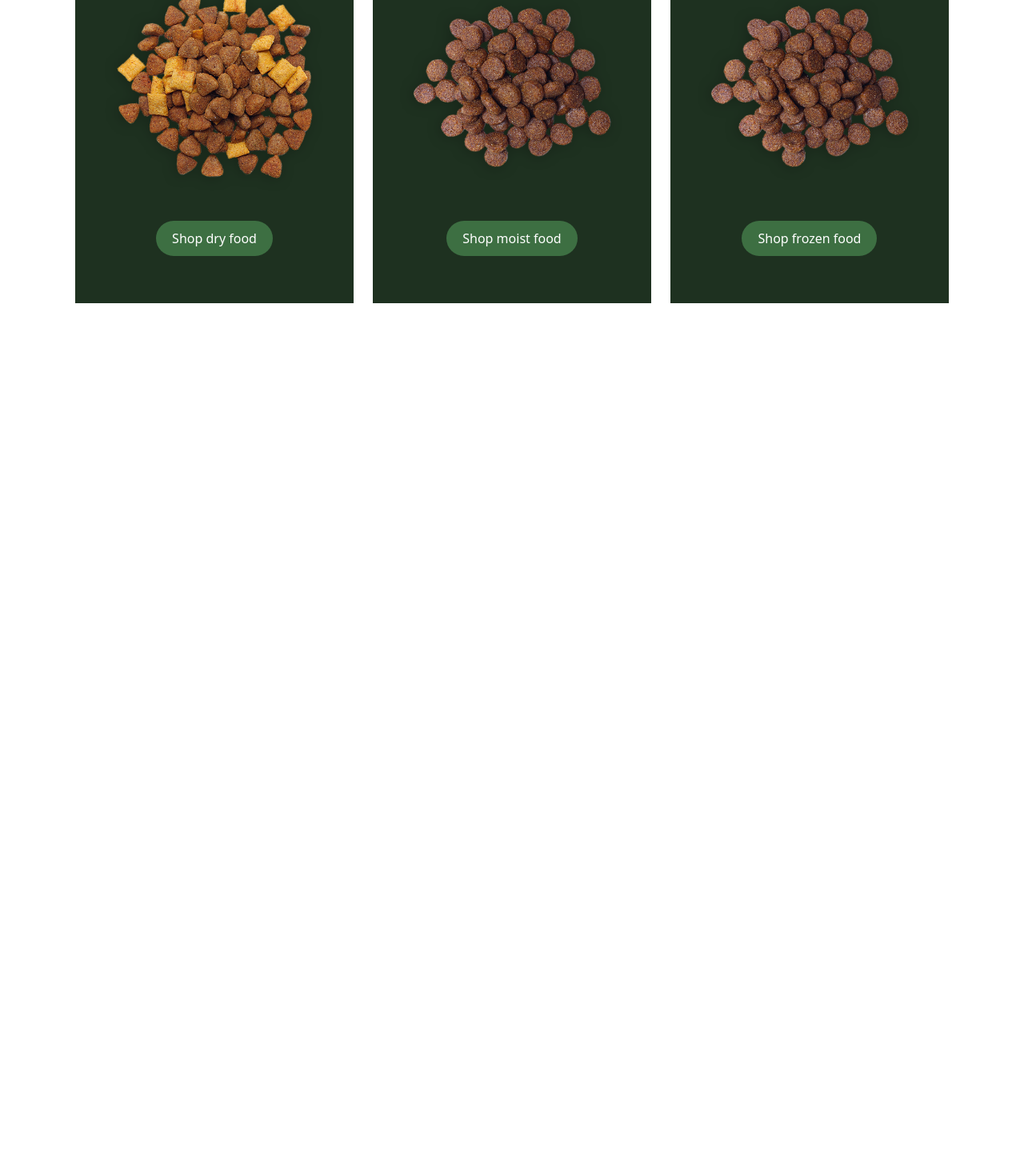
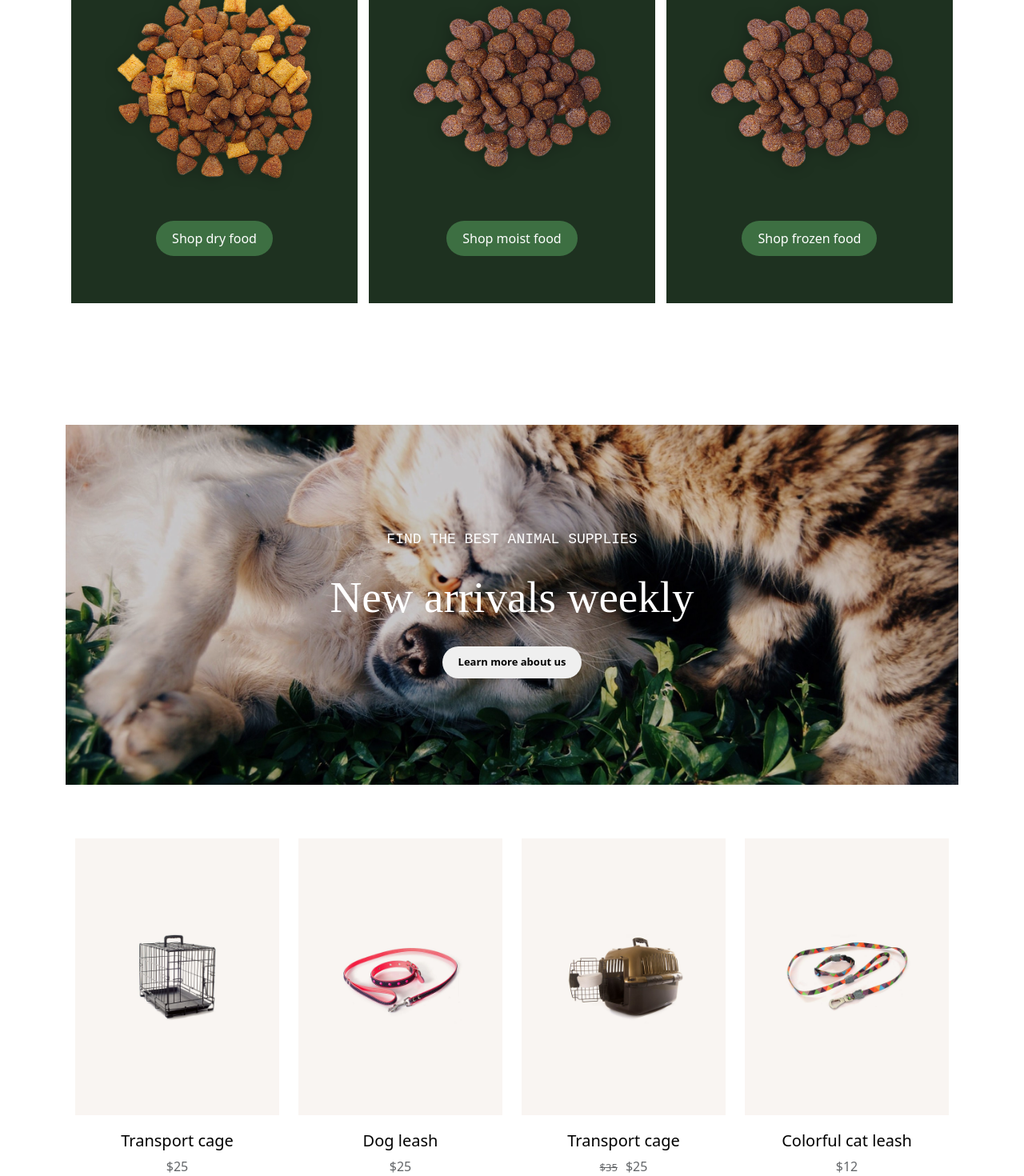
Before and after one commit to Manuell00/proj-html-vuejs, a Vue app: page / in a window 1280 px wide. Shown: the part 2119-3589 px from the top of the page at 80% size. Before the commit the page ends 2500 px from the top, so only its background shows below. Built offline with nearby package versions, Linux system fonts and the light colour scheme.

Commit message:
Modifiche dati e hover

```diff
--- a/src/components/MainCategory.vue
+++ b/src/components/MainCategory.vue
@@ -12,7 +12,7 @@ export default {
 
     components: {
         SingleCardPet,
-        SingleCardFood
+        SingleCardFood,
     },
 
     data() {
@@ -21,10 +21,11 @@ export default {
             charactersListPet: [
                 {
                     id: "1",
-                    src: "../../public/images/product-8.jpg",
+                    src: "../../public/images/product-9.jpg",
                     title: "Bed",
                     quantities: "1",
-                    actualPrice: "$18 - $26"
+                    actualPrice: "$18 - $26",
+                    oldPrice: "$18 - $26"
                 },
                 {
                     id: "2",
@@ -49,6 +50,34 @@ export default {
                     quantities: "6",
                     actualPrice: "$29",
                     oldPrice: "$29"
+                },
+                {
+                    id: "5",
+                    src: "../../public/images/product-21.jpg",
+                    title: "Transport cage",
+                    actualPrice: "$25",
+                    oldPrice: "$25"
+                },
+                {
+                    id: "6",
+                    src: "../../public/images/product-20.jpg",
+                    title: "Dog leash",
+                    actualPrice: "$25",
+                    oldPrice: "$25"
+                },
+                {
+                    id: "7",
+                    src: "../../public/images/product-16.jpg",
+                    title: "Transport cage",
+                    actualPrice: "$25",
+                    oldPrice: "$35"
+                },
+                {
+                    id: "8",
+                    src: "../../public/images/product-11.jpg",
+                    title: "Colorful cat leash",
+                    actualPrice: "$12",
+                    oldPrice: "$12"
                 },
             ],
             charactersListPetFood: [
@@ -89,29 +118,42 @@ export default {
             <div class="title">
                 <h1>Browse by category</h1>
                 <p>Augue purus et, tincidunt condimentum mauris. At nihb retrum mi in. Nisi, vite interdum eleifend,
-                    consequat
-                    nulla rhoncus dictum. Viverra</p>
+                    consequat nulla rhoncus dictum. Viverra</p>
             </div>
 
+            <!-- Inserisco le carte con gli oggetti per gli animali -->
             <div class="cards">
-                <SingleCardPet v-for="character in charactersListPet" :key="character.id" :detailsPet="character" />
+                <SingleCardPet v-for="(character, index) in charactersListPet.slice(0, 4)" :key="character.id"
+                    :detailsPet="character" />
             </div>
 
+            <!-- Inserisco le carte con il mangiare per i cani -->
             <div class="food-cards">
                 <SingleCardFood v-for="character in charactersListPetFood" :key="character.id" :detailsPet="character" />
             </div>
+
+            <!-- Inserisco l'immagine dei nuovi arrivi -->
+            <div class="new-arrivals">
+                <div class="overlay"></div> <!-- Aggiunto div di classe overlay -->
+                <div class="arrivals-text">
+                    <h5>FIND THE BEST ANIMAL SUPPLIES</h5>
+                    <h1>New arrivals weekly</h1>
+                    <button>Learn more about us</button>
+                </div>
+            </div>
+
+            <!-- Inserisco le carte con gli oggetti per gli animali -->
+            <div class="cards">
+                <SingleCardPet v-for="character in charactersListPet.slice(4, 8)" :key="character.id"
+                    :detailsPet="character" />
+            </div>
         </div>
-
     </div>
 </template>
 
-
-
-<!-- STYLE -->
 <style scoped lang="scss">
 @use '../styles/general.scss';
 @use '../styles/partials/_variables.scss' as *;
-
 
 .container-fluid {
     text-align: center;
@@ -152,9 +194,70 @@ export default {
         align-items: center;
         justify-content: center;
         flex-wrap: wrap;
-        gap: 20px;
+        gap: 10px;
         flex-direction: row;
+
     }
 
+    .new-arrivals {
+        margin-top: 150px;
+        width: 100%;
+        height: 450px;
+        position: relative;
+        /* Aggiunto position: relative per creare un contesto di posizionamento per gli elementi figlio */
+        display: flex;
+        align-items: center;
+        justify-content: center;
+        color: white;
+
+        .overlay {
+            position: absolute;
+            top: 0;
+            left: 0;
+            width: 100%;
+            height: 100%;
+            background-image: url(../../public/images/banner-3-2x-scaled.jpg);
+            background-size: cover;
+            background-position: center;
+            filter: brightness(0.8);
+        }
+
+        .arrivals-text {
+            height: 100%;
+            display: flex;
+            align-items: center;
+            flex-direction: column;
+            justify-content: center;
+            gap: 20px;
+            position: relative;
+            z-index: 1;
+
+            h1 {
+                font-size: 55px;
+                font-family: 'Times New Roman', Times, serif;
+            }
+
+            h5 {
+                font-family: monospace;
+                font-size: 18px;
+                font-weight: 500;
+            }
+
+            button {
+                font-size: small;
+                font-weight: 600;
+                padding: 10px 20px;
+                border-radius: 50px;
+                border: 0;
+                transition: background-color 0.5s;
+                transform: 0.5s;
+            }
+
+            button:hover {
+                background-color: #ccc;
+                transform: scale(1.1);
+            }
+        }
+    }
 }
 </style>
--- a/src/components/MainJumbotron.vue
+++ b/src/components/MainJumbotron.vue
@@ -153,13 +153,19 @@ export default {
                 font-family: 'Times New Roman', Times, serif;
             }
 
-
             button {
                 font-size: small;
                 font-weight: 600;
                 padding: 10px 20px;
                 border-radius: 50px;
                 border: 0;
+                transition: background-color 0.5s;
+                transform: 0.5s;
+            }
+
+            button:hover {
+                background-color: #ccc;
+                transform: scale(1.1);
             }
         }
 
--- a/src/components/SingleCardFood.vue
+++ b/src/components/SingleCardFood.vue
@@ -36,7 +36,7 @@ export default {
 @use '../styles/partials/_variables.scss' as *;
 
 .prod-card {
-    width: calc((100% / 3) - 20px);
+    width: calc((100% / 3) - 10px);
     height: 600px;
     padding-bottom: 50px;
     background-color: $bg-darkgreen;
@@ -45,6 +45,13 @@ export default {
     align-items: center;
     flex-direction: column;
     justify-content: space-around;
+    transition: transform 0.3s;
+
+
+    &:hover {
+        box-shadow: 0 4px 10px rgba(0, 0, 0, 0.2);
+        transform: scale(1.1);
+    }
 
     h2 {
         font-family: 'Times New Roman', Times, serif;
--- a/src/components/SingleCardPet.vue
+++ b/src/components/SingleCardPet.vue
@@ -21,11 +21,22 @@ export default {
 
 <!-- TEMPLATE -->
 <template>
-    <div class="prod-card">
+    <div class="prod-card" v-if="detailsPet.id < 5">
         <div class="img-container">
             <img :src="detailsPet.src" :alt="detailsPet.title" class="img">
         </div>
-        <h3>{{ detailsPet.title }} ({{ detailsPet.quantities }})</h3>
+        <h5>{{ detailsPet.title }} ({{ detailsPet.quantities }})</h5>
+    </div>
+
+    <div class="prod-card" v-if="detailsPet.id >= 5">
+        <div class="img-container">
+            <img :src="detailsPet.src" :alt="detailsPet.title" class="img">
+        </div>
+        <h5>{{ detailsPet.title }}</h5>
+        <div>
+            <span v-if="detailsPet.actualPrice != detailsPet.oldPrice" class="oldprice">{{ detailsPet.oldPrice }}</span>
+            <span class="light">{{ detailsPet.actualPrice }}</span>
+        </div>
     </div>
 </template>
 
@@ -39,10 +50,21 @@ export default {
     background-color: $bg-grey;
     border: 2px solid lighten(grey, 70%);
 
-    h3 {
+    h5 {
         padding-top: 20px;
         font-weight: 300;
         color: black;
+    }
+
+    .light {
+        opacity: 0.7;
+    }
+
+    .oldprice {
+        font-size: 13px;
+        text-decoration: line-through;
+        margin-right: 10px;
+        opacity: 0.7;
     }
 
     .img-container {
@@ -59,5 +81,10 @@ export default {
             object-fit: cover;
         }
     }
+
+    &:hover {
+        box-shadow: 0 4px 10px rgba(0, 0, 0, 0.2);
+        transform: translateY(-5px);
+    }
 }
 </style>
```
